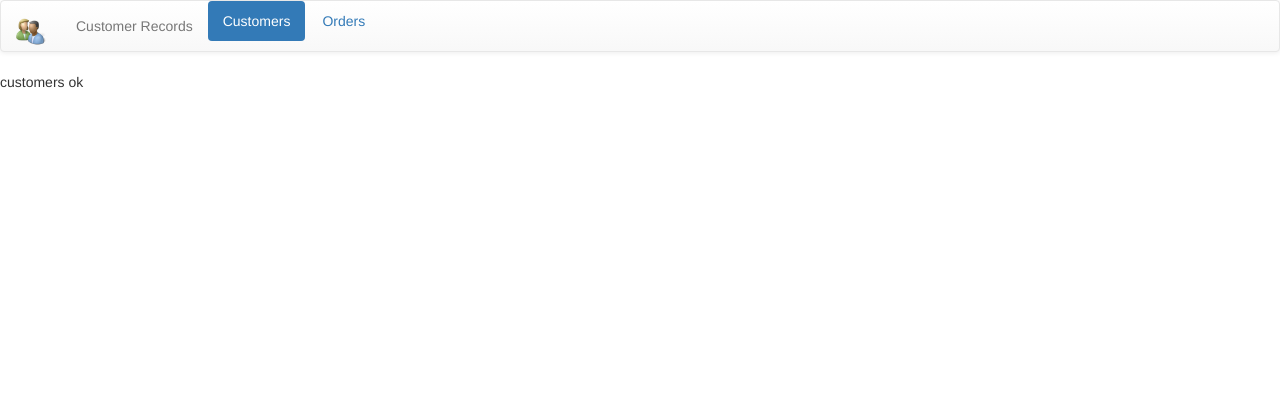
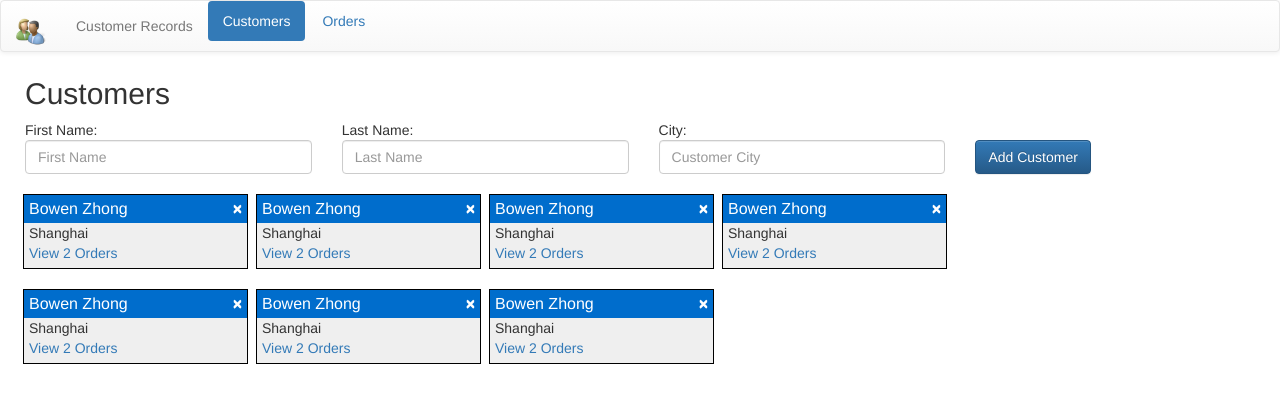
Before and after one commit to zbw322092/Customer-Records-Angular-App, a website: page CustomerManagementApp.html at #/customers in a window 1280 px wide. Drawn offline with Linux system fonts and the light colour scheme.

Commit message:
build customers card HTML page

```diff
--- a/CustomerManagementApp.html
+++ b/CustomerManagementApp.html
@@ -2,10 +2,11 @@
 <html ng-app="customersApp">
 
 <head>
-  <title>Customer Records Angular Application</title>
+  <title>Demo 3</title>
   <!-- Bootstrap CSS -->
   <link rel="stylesheet" type="text/css" href="contents/bootstrap.min.css">
   <link rel="stylesheet" type="text/css" href="contents/bootstrap-theme.min.css">
+  <link rel="stylesheet" type="text/css" href="contents/customerManagementStyles.css">
 </head>
 
 <body>
--- a/app/partials/customers.html
+++ b/app/partials/customers.html
@@ -1,3 +1,108 @@
 <div>
-	customers ok
+  <div class="container">
+    <h2>Customers</h2>
+    <div class="row">
+      <div class="col-sm-3">
+        <span>First Name:</span>
+        <br>
+        <input class="form-control" placeholder="First Name">
+      </div>
+      <div class="col-sm-3">
+        <span>Last Name:</span>
+        <br>
+        <input class="form-control" placeholder="Last Name">
+      </div>
+      <div class="col-sm-3">
+        <span>City:</span>
+        <br>
+        <input class="form-control" placeholder="Customer City">
+      </div>
+      <div class="col-sm-3">
+        <br>
+        <button class="btn btn-primary">Add Customer</button>
+      </div>
+    </div>
+
+
+
+    <!-- customers cards container -->
+    <div class="row cardContainer">
+      <div class="col-xs-3 card">
+        <div class="card-name">
+          <span>Bowen Zhong</span>
+          <button class="close">&times;</button>
+        </div>
+        <div class="card-city">
+          Shanghai
+        </div>
+        <a class="view-orders" href="">View 2 Orders</a>
+      </div>
+
+      <div class="col-xs-3 card">
+        <div class="card-name">
+          <span>Bowen Zhong</span>
+          <button class="close">&times;</button>
+        </div>
+        <div class="card-city">
+          Shanghai
+        </div>
+        <a class="view-orders" href="">View 2 Orders</a>
+      </div>
+
+      <div class="col-xs-3 card">
+        <div class="card-name">
+          <span>Bowen Zhong</span>
+          <button class="close">&times;</button>
+        </div>
+        <div class="card-city">
+          Shanghai
+        </div>
+        <a class="view-orders" href="">View 2 Orders</a>
+      </div>
+
+      <div class="col-xs-3 card">
+        <div class="card-name">
+          <span>Bowen Zhong</span>
+          <button class="close">&times;</button>
+        </div>
+        <div class="card-city">
+          Shanghai
+        </div>
+        <a class="view-orders" href="">View 2 Orders</a>
+      </div>
+
+      <div class="col-xs-3 card">
+        <div class="card-name">
+          <span>Bowen Zhong</span>
+          <button class="close">&times;</button>
+        </div>
+        <div class="card-city">
+          Shanghai
+        </div>
+        <a class="view-orders" href="">View 2 Orders</a>
+      </div>
+
+      <div class="col-xs-3 card">
+        <div class="card-name">
+          <span>Bowen Zhong</span>
+          <button class="close">&times;</button>
+        </div>
+        <div class="card-city">
+          Shanghai
+        </div>
+        <a class="view-orders" href="">View 2 Orders</a>
+      </div>
+
+      <div class="col-xs-3 card">
+        <div class="card-name">
+          <span>Bowen Zhong</span>
+          <button class="close">&times;</button>
+        </div>
+        <div class="card-city">
+          Shanghai
+        </div>
+        <a class="view-orders" href="">View 2 Orders</a>
+      </div>
+    </div>
+  </div>
 </div>
--- /dev/null
+++ b/contents/customerManagementStyles.css
@@ -0,0 +1,60 @@
+.cardContainer {
+	width: 90%;
+	margin-top: 20px;
+	margin-left: -10px;
+}
+
+.cardContainer .col-xs-3 {
+	padding-left: 0px;
+	padding-right: 0px;
+}
+
+.card {
+	height: 75px;
+	width: 225px;
+	background-color: #efefef;
+	border: 1px solid black;
+	margin-bottom: 20px;
+	margin-left: 8px;
+}
+
+.card-name {
+	font-size: 16px;
+	line-height: 28px;
+	height: 28px;
+	color: white;
+	background-color: #006dcc;
+}
+
+.card-name span {
+	margin-left: 5px;
+}
+
+.close {
+	font-size: 16px;
+	color: white;
+	opacity: 1;
+	margin-right: 5px;
+	line-height: 28px;
+}
+
+.card-city {
+	margin-left: 5px;
+}
+
+.view-orders {
+	margin-left: 5px;
+}
+
+
+
+
+
+
+
+
+.container {
+	width: 99%;
+	margin-left: 10px;
+	margin-top: -15px;
+}
--- /dev/null
+++ b/contents/styles.css
@@ -0,0 +1,5 @@
+.container {
+	width: 99%;
+	margin-left: 10px;
+	margin-top: -15px;
+}
```
